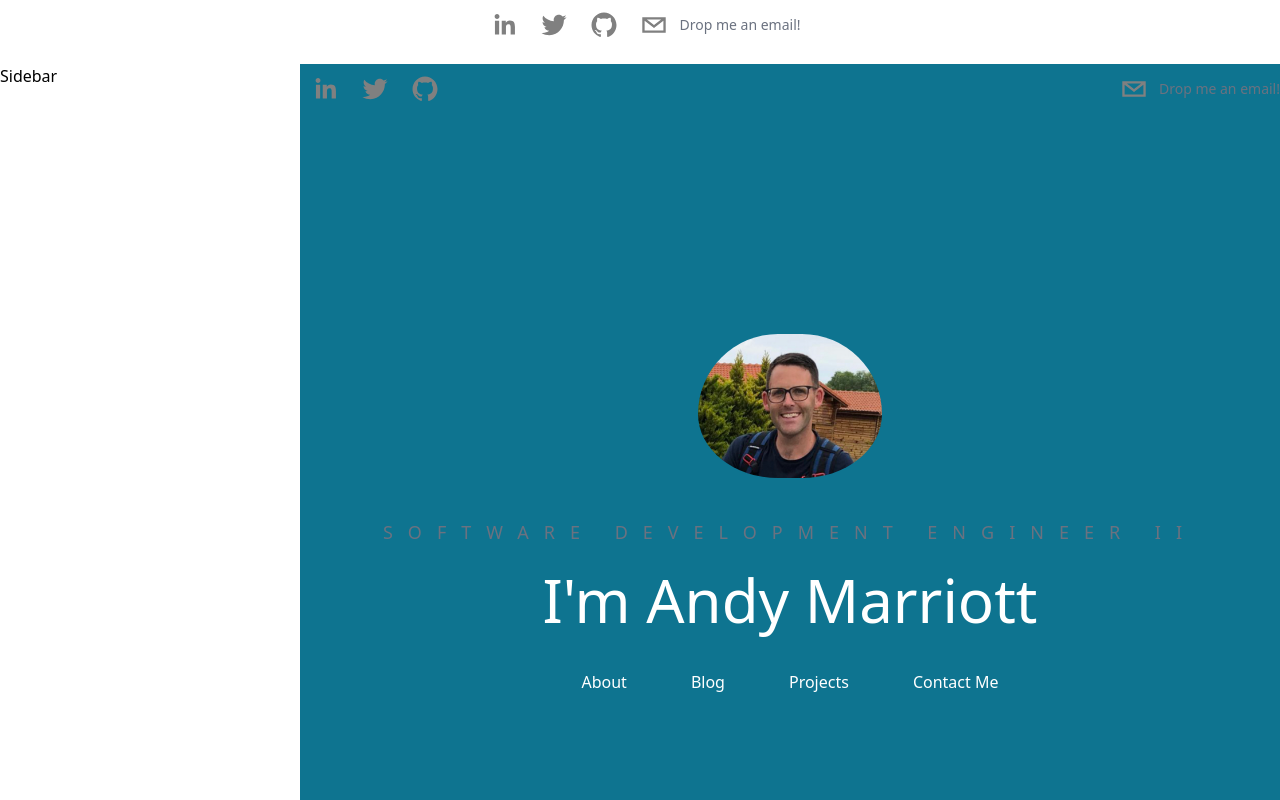
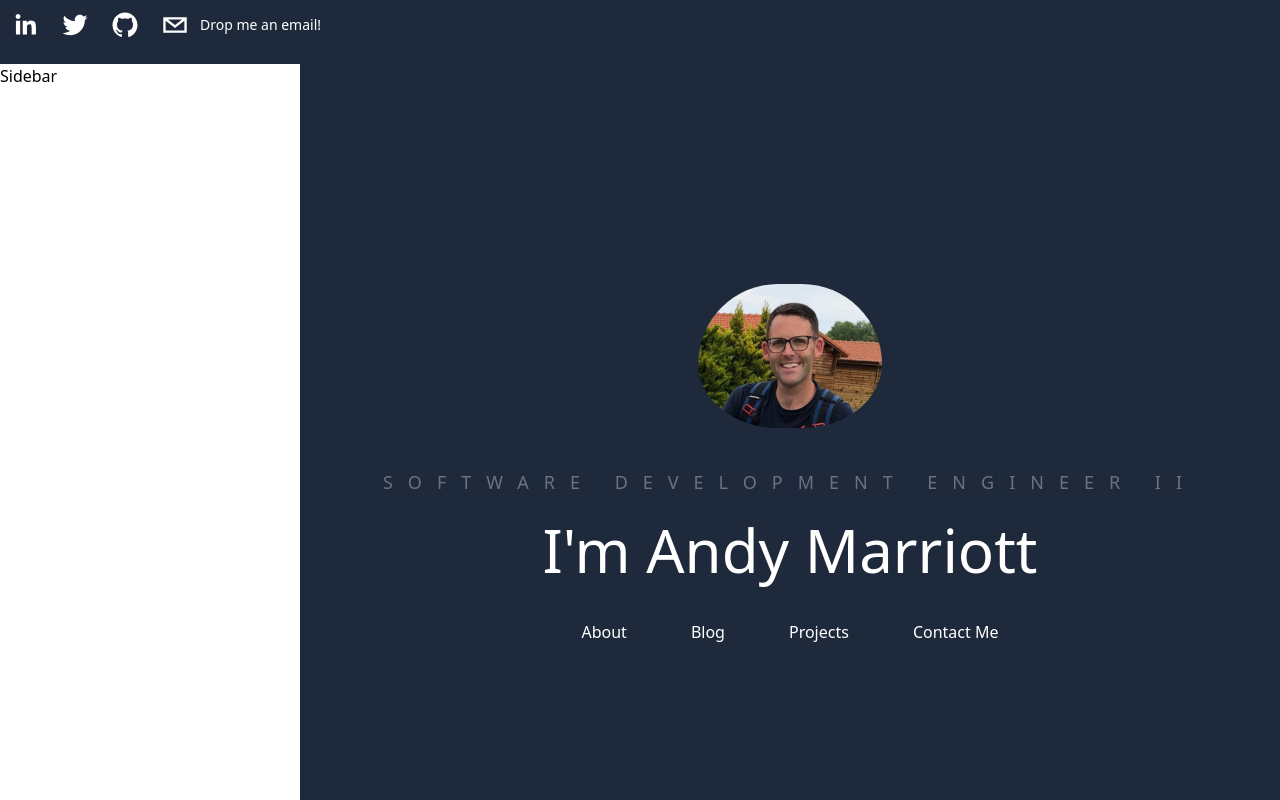
Before and after one commit to AndyMarriottCoder/MyPortfolio, a Next.js app: page / in a window 1280 px wide. Shown: the top 800 px of the page. Built offline with nearby package versions, Linux system fonts and the light colour scheme.

Commit message:
Corrected styling issues with the header and changed background colour

```diff
--- a/components/Intro.tsx
+++ b/components/Intro.tsx
@@ -17,7 +17,7 @@ export default function Intro({}: Props) {
 
   // Styling of the font and the buttons
   return (
-    <div className="bg-[#0e7490] text-white h-screen flex flex-col items-center justify-center text-center overflow-hidden">
+    <div className="bg-slate-800 text-white h-screen flex flex-col items-center justify-center text-center overflow-hidden">
     {/* >BackgroundCircles /> */}
     <img className="relative rounded-full h-40 w-50 mx-auto pb-4" src={myImage.src} />
     <div className="z-10">
--- a/components/layout/Header.tsx
+++ b/components/layout/Header.tsx
@@ -20,30 +20,32 @@ function Header({}: Props) {
     <div className='flex flex-row items-center'>
       <SocialIcon
         url="https://www.linkedin.com/in/andrewjamesmarriott"
-        fgColor="Gray"
+        fgColor="White"
         bgColor="transparent"
       />
       <SocialIcon
         url="https://www.twitter.com/AndyMCoder"
-        fgColor="Gray"
+        fgColor="White"
         bgColor="transparent"
       />
       <SocialIcon
         url="https://github.com/AndyMarriottCoder"
-        fgColor="Gray"
+        fgColor="White"
         bgColor="transparent"
       />
-    </div>
 
-    <div className='flex flex-row items-center text-gray-500'>
+    {/* Commented out the divs below so that all of of the icons are bunched together */}
+    {/* </div> */}
+
+    {/* <div className='flex flex-row items-center text-gray-500'> */}
       <SocialIcon
         className="cursor-pointer"
         network="email"
-        fgColor="Gray"
+        fgColor="White"
         bgColor="transparent"
         onClick={mailto}
     />
-    <p className="text-sm inline-flex">Drop me an email!</p>
+    <p className="text-sm inline-flex text-white">Drop me an email!</p>
     </div>
   </header>
   )
--- a/components/layout/Layout.tsx
+++ b/components/layout/Layout.tsx
@@ -4,7 +4,9 @@ import Header from "./Header";
 const Layout = (props: PropsWithChildren) => {
   return (
     <div className="grid min-h-screen grid-rows-header">
+        <header className="items-start bg-slate-800">
         <Header />
+        </header>
       <div className="grid md:grid-cols-sidebar">
         <div>Sidebar</div>
         {props.children}
--- a/pages/index.tsx
+++ b/pages/index.tsx
@@ -8,12 +8,13 @@ import Contact from './contactMe'
 
 export default function Home() {
   return (
-    <div className="bg-[#0e7490] text-white h-screen snap-y snap-mandatory overflow=scroll z=0">
+    <div className="text-white h-screen snap-y snap-mandatory overflow=scroll z=0">
       <Head>
         <title>Andy Marriott - Software Engineer</title>
       </Head>
 
-      <Header />
+      {/* Commented Header out as it's now in it's own component */}
+      {/* <Header /> */}
 
       <section id="intro" className="snap-start">
       <Intro />
```
